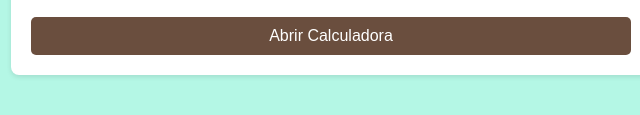
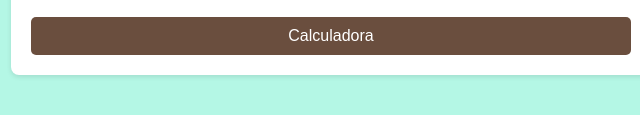
Before and after one commit to Lyyyat/calculadoraa, a plain HTML site: page index.html in a window 1280 px wide. Shown: the part 269-384 px from the top of the page, 309-949 px from the left. Drawn offline with Linux system fonts and the light colour scheme.

Commit message:
Update index.html

```diff
--- a/index.html
+++ b/index.html
@@ -15,7 +15,7 @@
       <li>Informe o comprimento de um lado.</li>
       <li>Aperte em calcular área.</li>
     </ul>
-    <button id="abrirpopup">Abrir Calculadora</button>
+    <button id="abrirpopup">Calculadora</button>
   </div>
 
   <div id="popup" class="popup hidden">
```
